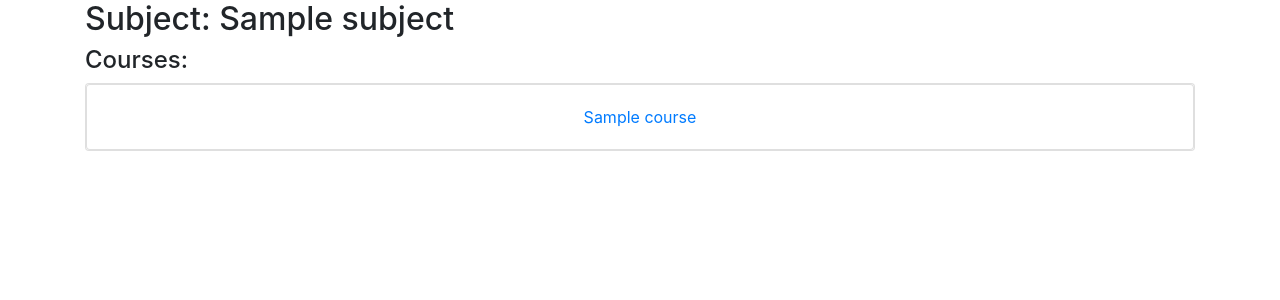
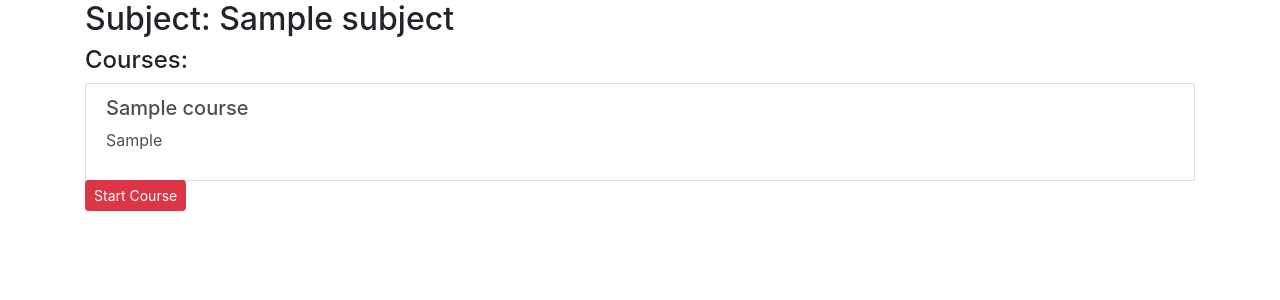
Before and after one commit to laboyd001/treaducation, a Django app: page /subjects/1/ in a window 1280 px wide. Shown: the part 56-356 px from the top of the page. Run offline with Django 3.2, Linux system fonts and the light colour scheme; tables that the repository leaves empty hold one stand-in row (values such as "Sample post"); some libraries are stand-ins or nearby versions.

Commit message:
added list view to subject

```diff
--- a/courses/templates/courses/subject.html
+++ b/courses/templates/courses/subject.html
@@ -7,11 +7,20 @@
 <h4>Courses:</h4>
 
 {% for course in courses %}
-    <div class="card text-center">
-        <div class="card">
-            <div class="card-body">
-                <a href="{% url 'courses:course' course.id %}">{{ course.title }}</a>
+    <div class="list-group">
+        <a href="#" class="list-group-item list-group-item-action">
+            <div class="d-flex w-100 justify-content-between">
+            <h5 class="mb-1">{{ course.title}}</h5>
             </div>
+            <p class="mb-1">{{ course.overview|linebreaks }}</small>
+        </a>
+        <div class="btn-group" role="group" aria-label="Basic example">
+            <form action="{% url 'courses:course' course.id %}" method='GET'>
+                {% csrf_token %}
+                <button name='submit' class="btn btn-danger btn-sm">
+                    Start Course
+                </button>
+            </form>
         </div>
     </div>
     <br>
```
